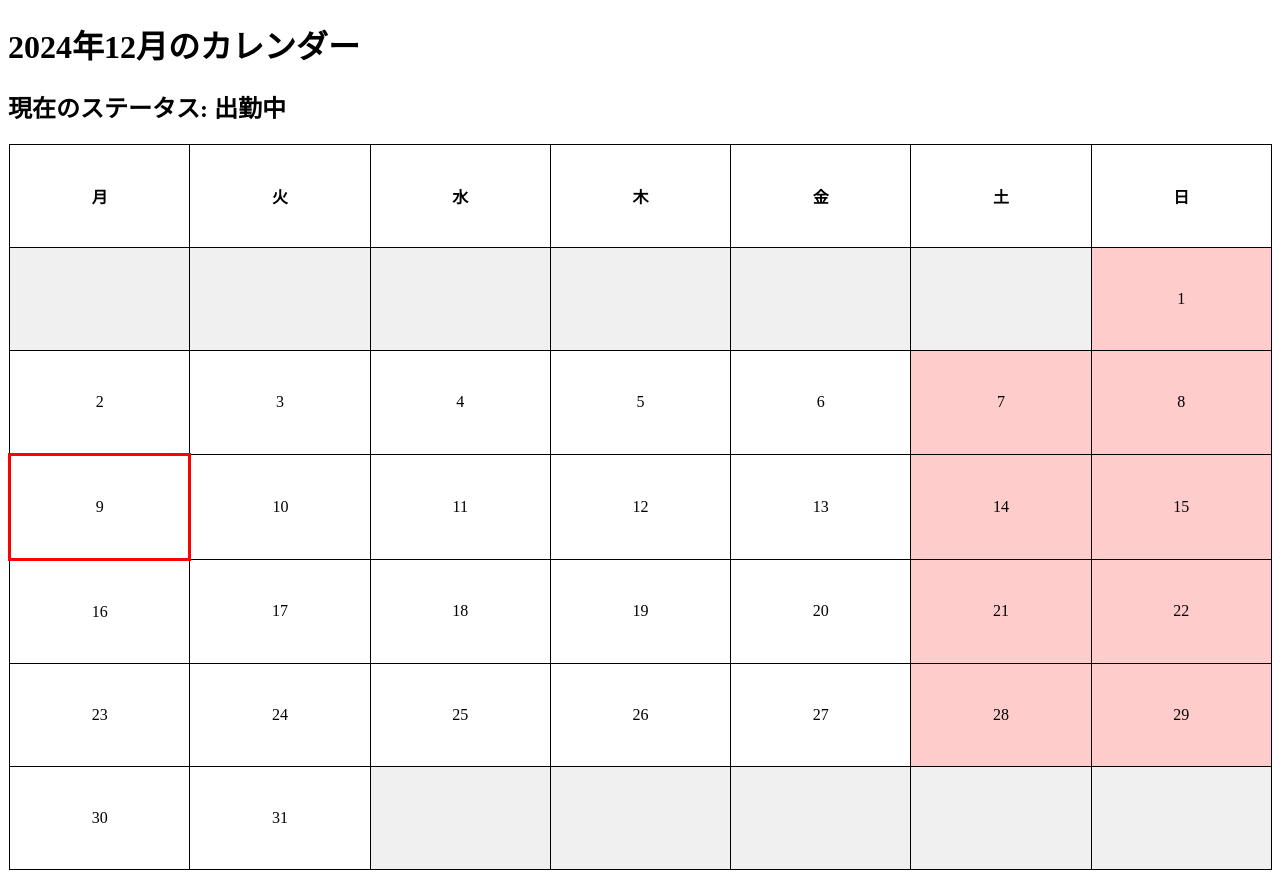
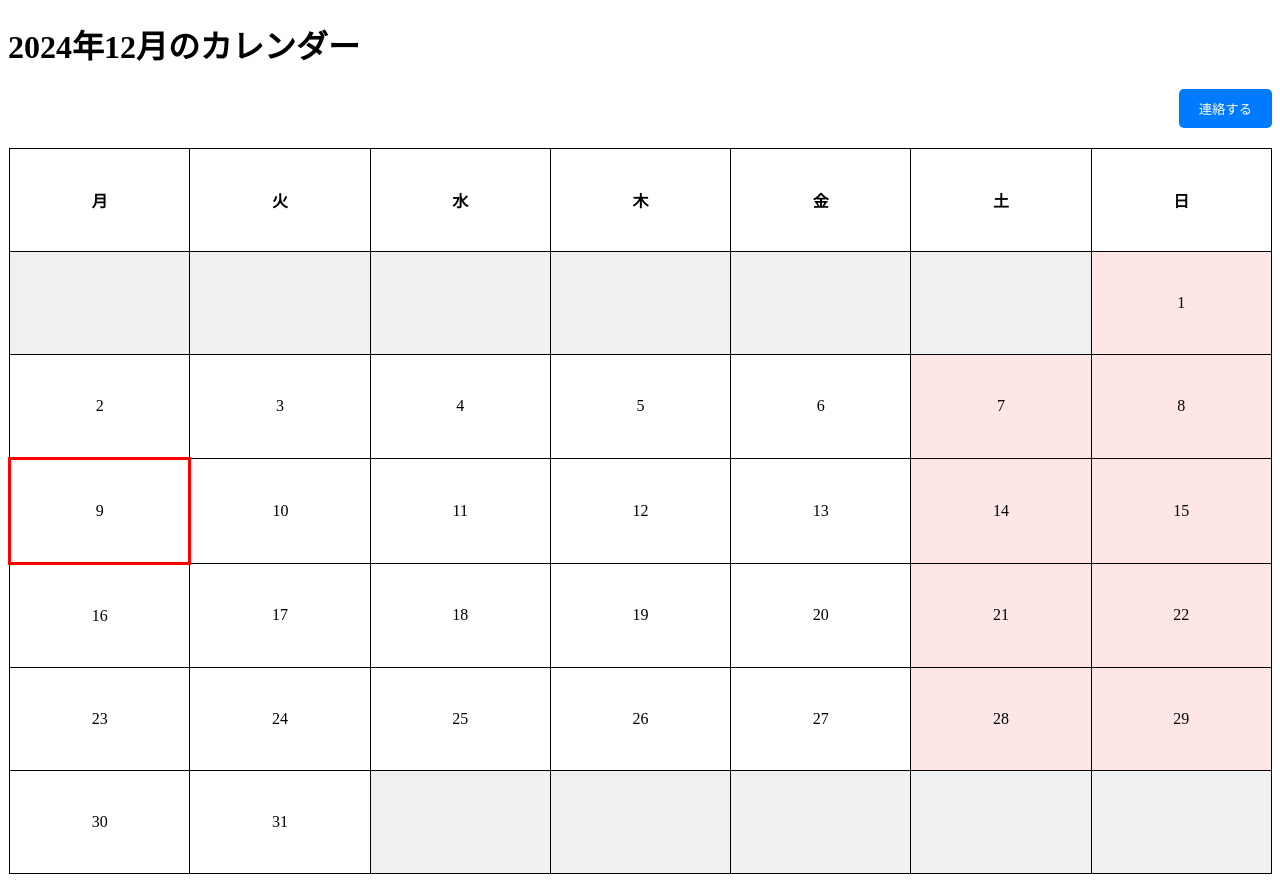
Before and after one commit to honjobunseki/flask-attendance-app, a Flask app: page / in a window 1280 px wide. Run offline with Flask 3, Linux system fonts and the light colour scheme.

Commit message:
Update calendar.html

```diff
--- a/templates/calendar.html
+++ b/templates/calendar.html
@@ -21,14 +21,22 @@
         .empty {
             background-color: #f0f0f0;
         }
-        .holiday, .weekend {
-            background-color: #ffcccc; /* 赤色の背景 */
+        .holiday {
+            background-color: #ffcccc;
+        }
+        .weekend {
+            background-color: #ffe6e6;
         }
     </style>
 </head>
 <body>
     <h1>{{ year }}年{{ month }}月のカレンダー</h1>
-    <h2>現在のステータス: {{ today_status }}</h2>
+    <!-- 連絡するボタン -->
+    <div style="margin-bottom: 20px; text-align: right;">
+        <button onclick="window.location.href='mailto:example@example.com';" style="padding: 10px 20px; background-color: #007bff; color: white; border: none; border-radius: 5px; cursor: pointer;">
+            連絡する
+        </button>
+    </div>
     <table>
         <thead>
             <tr>
@@ -49,9 +57,9 @@
                 <td class="empty"></td>
                 {% elif day == today %}
                 <td class="today">{{ day }}</td>
-                {% elif day in holidays %}
+                {% elif loop.index0 in holidays %}
                 <td class="holiday">{{ day }}</td>
-                {% elif loop.index == 7 or loop.index == 6 %}
+                {% elif loop.index0 % 7 == 5 or loop.index0 % 7 == 6 %}
                 <td class="weekend">{{ day }}</td>
                 {% else %}
                 <td>{{ day }}</td>
```
